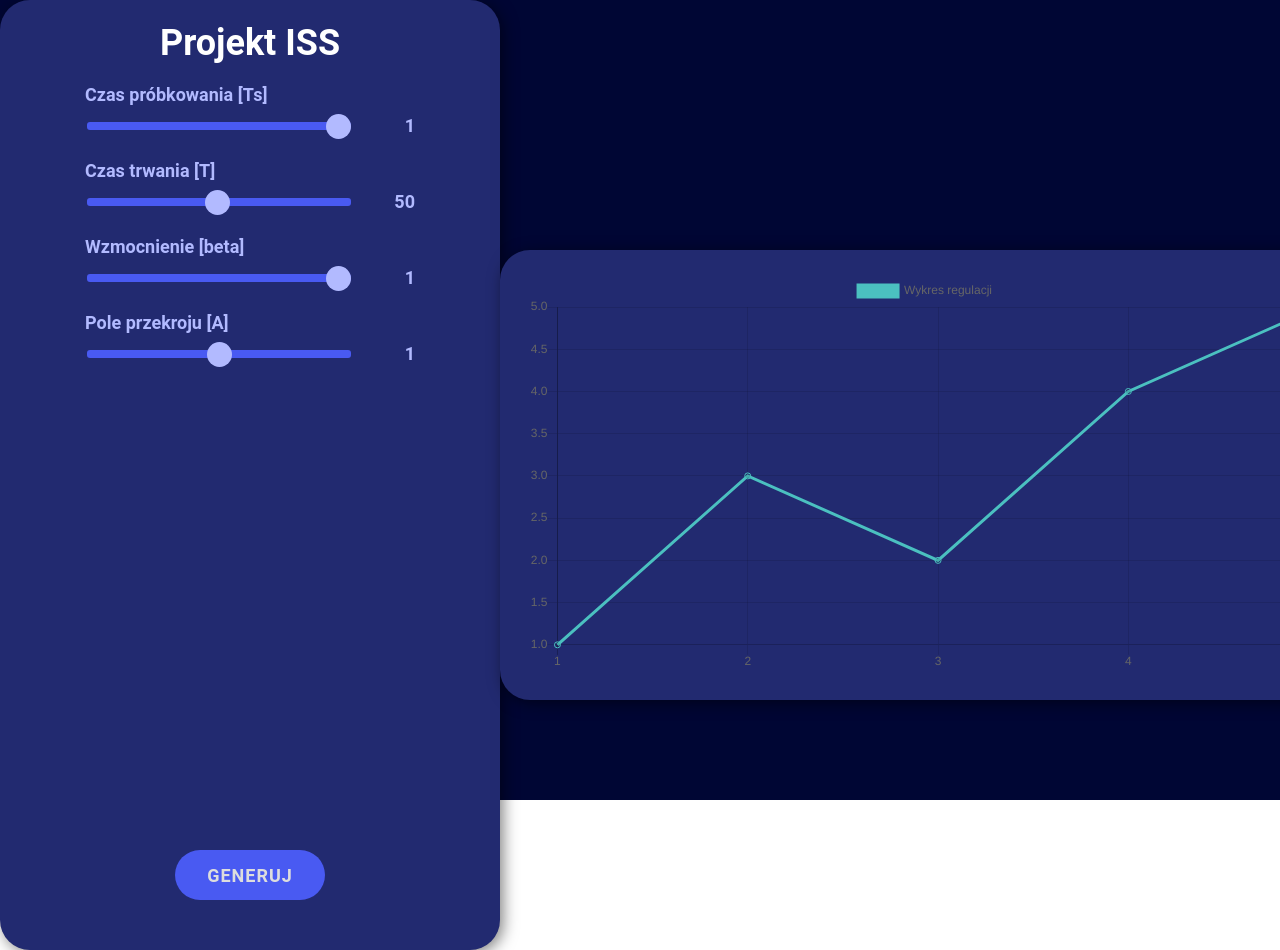
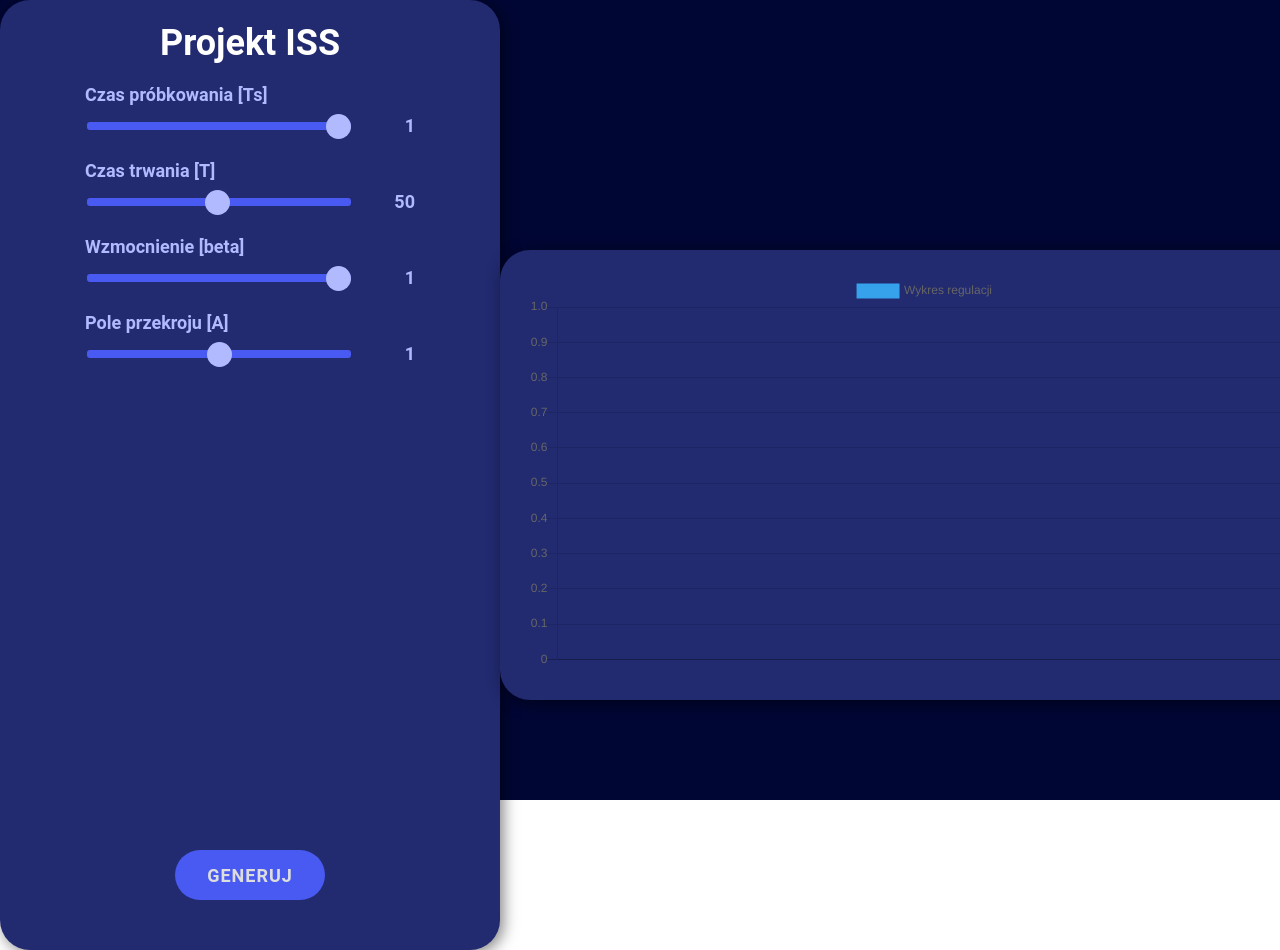
Before and after one commit to Erquer/ISS-project, a React (Create React App) app in the folder frontend/: page / in a window 1280 px wide. Shown: the top 950 px of the page. Built offline with nearby package versions, Linux system fonts and the light colour scheme.

Commit message:
Created data flow from components

```diff
--- a/frontend/src/components/App.js
+++ b/frontend/src/components/App.js
@@ -1,8 +1,16 @@
-import React from 'react';
+import React, { useState } from 'react';
 import Panel from './Panel/Panel';
 import Chart from './Chart';
 import Layout from './Layout';
 
-const App = () => <Layout panel={<Panel />} chart={<Chart />} />;
+const App = () => {
+  const [simulationData, setSimulationData] = useState({});
+  return (
+    <Layout
+      panel={<Panel setSimulationData={setSimulationData} />}
+      chart={<Chart simulationData={simulationData} />}
+    />
+  );
+};
 
 export default App;
--- a/frontend/src/components/Chart.js
+++ b/frontend/src/components/Chart.js
@@ -1,5 +1,6 @@
 import React from 'react';
 import styled from 'styled-components';
+import propTypes from 'prop-types';
 import { Line } from 'react-chartjs-2';
 
 const ChartWrapper = styled.div`
@@ -7,19 +8,20 @@ const ChartWrapper = styled.div`
   height: 400px;
 `;
 
-const Chart = () => (
+const Chart = ({ simulationData }) => (
   <ChartWrapper>
     <Line
       id="myChart"
       data={{
-        labels: [1, 2, 3, 4, 5],
+        labels: simulationData.data
+          ? Array(simulationData.data.length).fill(1)
+          : 0,
         datasets: [
           {
             label: 'Wykres regulacji',
-            data: [1, 3, 2, 4, 5],
+            data: simulationData.data,
             fill: false,
-            borderColor: 'rgb(75, 192, 192)',
-            tension: 0,
+            borderColor: '#36A2EB',
           },
         ],
       }}
@@ -27,4 +29,10 @@ const Chart = () => (
   </ChartWrapper>
 );
 
+Chart.propTypes = {
+  simulationData: propTypes.shape({
+    data: propTypes.arrayOf(propTypes.number).isRequired,
+  }).isRequired,
+};
+
 export default Chart;
--- a/frontend/src/components/Panel/Panel.js
+++ b/frontend/src/components/Panel/Panel.js
@@ -1,7 +1,10 @@
 import React, { useState } from 'react';
+
 import { useForm } from 'react-hook-form';
 import axios from 'axios';
+import propTypes from 'prop-types';
 import urls from '../../services/urls';
+
 import {
   PanelWrapper,
   H1,
@@ -13,7 +16,7 @@ import {
   Button,
 } from './Panel.styled';
 
-const Panel = () => {
+const Panel = ({ setSimulationData }) => {
   const inputs = [
     {
       label: 'Czas próbkowania [Ts]',
@@ -45,7 +48,6 @@ const Panel = () => {
   ];
 
   const [isLoading, setIsLoading] = useState(false);
-  // const [simulationData, setSimulationData] = useState({});
 
   const { register, handleSubmit, watch } = useForm({
     defaultValues: {
@@ -59,8 +61,8 @@ const Panel = () => {
   const onSubmit = async (data) => {
     setIsLoading(true);
     const response = await axios.post(urls.simulationData, data);
+    setSimulationData(response.data);
     setIsLoading(false);
-    console.log(response.data);
   };
 
   return (
@@ -78,10 +80,14 @@ const Panel = () => {
           </SliderLabel>
         ))}
 
-        <Button>{isLoading ? 'CZEKAJ' : 'GENERUJ'}</Button>
+        <Button disabled={isLoading}>{isLoading ? 'CZEKAJ' : 'GENERUJ'}</Button>
       </Form>
     </PanelWrapper>
   );
 };
 
+Panel.propTypes = {
+  setSimulationData: propTypes.func.isRequired,
+};
+
 export default Panel;
```
Also changed, not shown: frontend/package.json (+2 -6 lines), 1 other file (tests, documents, lock files or other folders).
